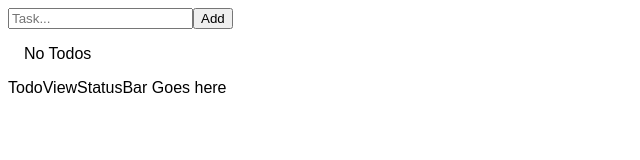
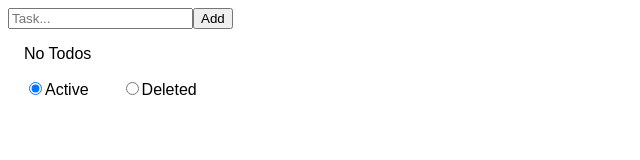
Before and after one commit to trmeade/to-do-react-app, a React (Vite) app: page / in a window 1280 px wide. Shown: the top 160 px of the page, without its empty margins (0-640 px from the left). Built offline with nearby package versions, Linux system fonts and the light colour scheme.

Commit message:
Ongoing view status work

```diff
--- a/src/TodoViewStatusBar.jsx
+++ b/src/TodoViewStatusBar.jsx
@@ -4,7 +4,14 @@ export function TodoViewStatusBar() {
 
   return (
     <>
-    TodoViewStatusBar Goes here
+      <label className="status-bar-row">
+        <input type="radio" id="active" name="rb-view" checked/>
+        Active
+      </label>
+      <label className="status-bar-row">
+        <input type="radio" id="deleted" name="rb-view"/>
+        Deleted
+      </label>
     </>
   )
 }
--- a/src/styles.css
+++ b/src/styles.css
@@ -27,3 +27,7 @@
 .delete-btn {
   margin-left: 1rem;
 }
+
+.status-bar-row {
+  margin: 1rem;
+}
```
